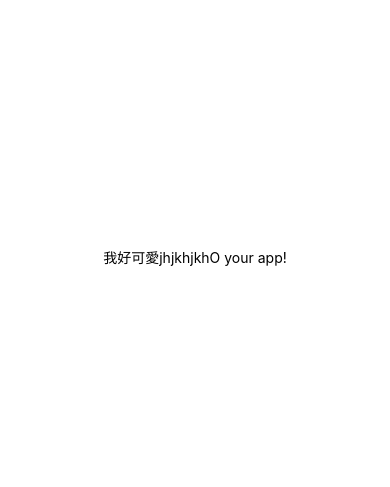
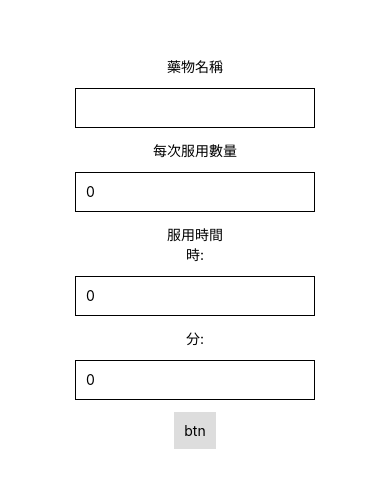
Before and after one commit to Atomuze/Smart-Pill-Dispenser, a React Native app: screen / in a window 390 px wide. Shown: the part 165-652 px from the top of the page. Built offline with nearby package versions, Linux system fonts and the light colour scheme.

Commit message:
change to meeting

```diff
--- a/App.js
+++ b/App.js
@@ -1,24 +1,149 @@
-import { StatusBar } from 'expo-status-bar';
-import React from 'react';
-import { StyleSheet, Text, View } from 'react-native';
+import React, { Component } from 'react'
+import {
+  StyleSheet,
+  TouchableOpacity,
+  Text,
+  View,
+  TextInput
+} from 'react-native'
+import AsyncStorage from '@react-native-async-storage/async-storage';
 
-export default function App() {
-  const handlePress = () => console.log("pressed");
-  return (
-    <View style={styles.container}>
-      <Text numberOfLines={1} onPress={handlePress}>
-        我好可愛jhjkhjkhO your app!
-      </Text>
-      <StatusBar style="auto" />
-    </View>
-  );
+// var io = require("socket.io");
+// var express = require("express");
+// var app = express();
+// app.use(express.static('www'));
+
+class App extends Component {
+  state = {
+    medicine:"",
+    count: 0,
+    timeH:0,
+    timeM:0
+  }
+
+
+  constructor(props){
+    super(props);
+    this.getData();
+  }
+
+
+  onPress = async () => {
+
+    try{
+      this.setState({
+        medicine:"",
+        count: 0,
+        timeH:0,
+        timeM:0
+      });
+
+      await AsyncStorage.setItem('medicine', JSON.stringify({medicine:this.state.medicine, count: this.state.count, timeH:this.state.timeH, timeM:this.state.timeM}));
+
+    }catch(e){
+      console.log(e);
+    }
+    this.getData();
+  }
+
+  getData = async () => {
+    try{
+      const medicineJSON = await AsyncStorage.getItem('medicine');
+      const medicine = JSON.parse(medicineJSON);
+      console.log("g")
+      if(medicine != null){
+        this.setState({...medicine});
+      }
+    }catch(e){
+      console.log(e);
+    }
+  }
+
+ render() {
+
+    return (
+      <View style={styles.container}>
+
+        <Text>藥物名稱</Text>
+        <TextInput
+          style={styles.input}
+          onChangeText={val => this.setState({medicine:val})}
+          value={this.state.medicine} />
+
+        <Text>每次服用數量</Text>
+        <TextInput
+          style={styles.input}
+          onChangeText={val => this.setState({count:val})}
+          value={this.state.count}
+          keyboardType="numeric" />
+
+        <Text>服用時間</Text>
+        <Text>時:</Text>
+        <TextInput
+          style={styles.input}
+          onChangeText={val => this.setState({timeH:val})}
+          value={this.state.timeH}
+          keyboardType="numeric" />
+        <Text>分:</Text>
+        <TextInput
+          style={styles.input}
+          onChangeText={val => this.setState({timeM:val})}
+          value={this.state.timeM}
+          keyboardType="numeric" />
+
+        <TouchableOpacity style={styles.button} onPress={this.onPress}>
+         <Text>btn</Text>
+        </TouchableOpacity>
+
+
+
+      </View>
+    )
+  }
 }
 
 const styles = StyleSheet.create({
   container: {
     flex: 1,
-    backgroundColor: '#fff',
+    justifyContent: 'center',
     alignItems: 'center',
-    justifyContent: 'center',
   },
-});
+  button: {
+    alignItems: 'center',
+    backgroundColor: '#DDDDDD',
+    padding: 10,
+    marginBottom: 10
+  },
+  input: {
+    height: 40,
+    margin: 12,
+    borderWidth: 1,
+    padding: 10,
+  }
+})
+
+export default App;
+
+
+
+
+// var server = app.listen(5438, function(req, res) {
+//   console.log("connecting to 5438 port");
+// });
+
+// var sio = io(server);
+
+// sio.on('connection', function(socket){
+//   console.log("Connected");
+
+//   //get the messege from arduino
+//   socket.on('connection', function (data) {
+// 　　console.log('message:' + data.msg);
+//   });
+
+//   //get the time
+//   socket.on('atime', function (data) {
+// 　　console.log('time message:' + data.msg);
+//     socket.emit('atime', { 'time': new Date().toJSON() });
+//   });
+// });
--- a/package.json
+++ b/package.json
@@ -8,6 +8,7 @@
     "eject": "expo eject"
   },
   "dependencies": {
+    "@react-native-async-storage/async-storage": "^1.15.8",
     "expo": "~41.0.1",
     "expo-status-bar": "~1.0.4",
     "react": "16.13.1",
```
Also changed, not shown: 1 other file (tests, documents, lock files or other folders).
